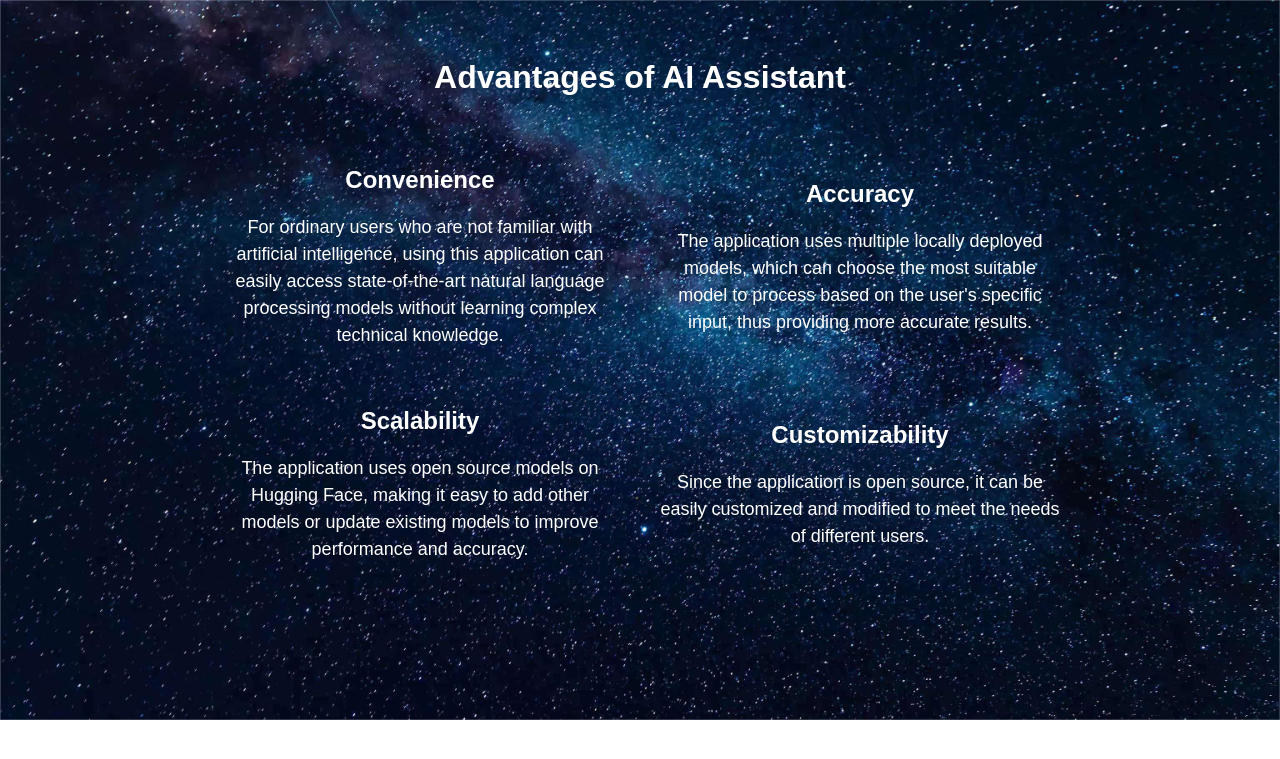
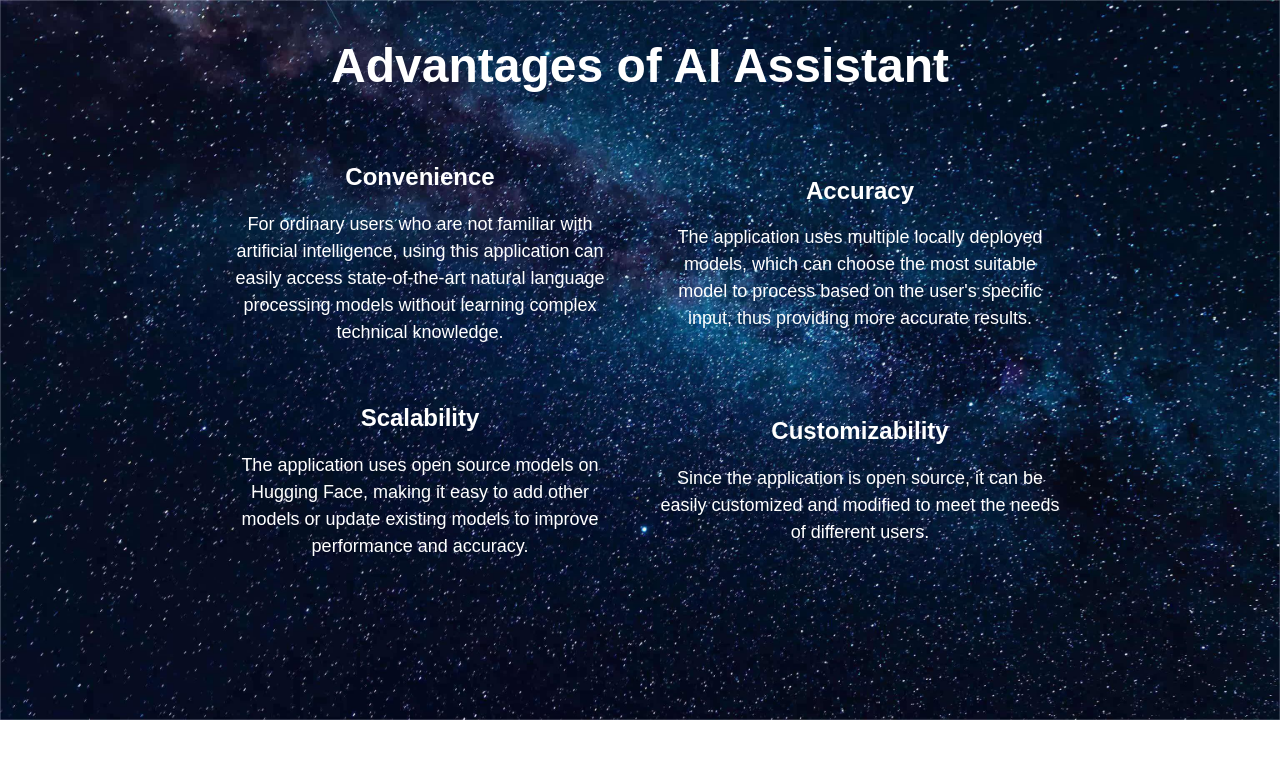
Before and after one commit to kuangkzh/AIBox, a Flask app: page /feature in a window 1280 px wide. Shown: the top 759 px of the page. Run offline with Flask 3, Linux system fonts and the light colour scheme.

Commit message:
play the picture we get

```diff
--- a/Web/templates/block.html
+++ b/Web/templates/block.html
@@ -55,7 +55,7 @@
     </div>
   </div>
   <div id="right-panel">
-    <!---web slot--->
+    <img src="../../cache/fileslots/10.png" width="300" height="250">
   </div>
 </body>
 </html>
--- a/Web/templates/feature.html
+++ b/Web/templates/feature.html
@@ -13,8 +13,6 @@
 			padding: 30px;
 			text-align: center;
 		}
-css
-Copy code
 	h1 {
 		font-size: 48px;
 		margin-top: 0;
```
